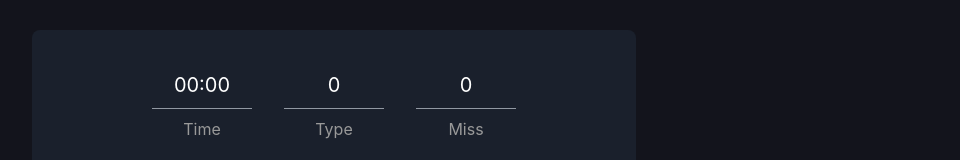
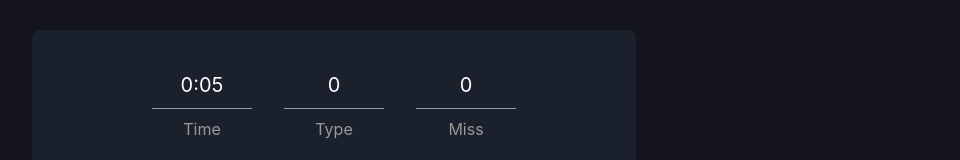
Before and after one commit to tojimasan/typing-game, a React (Create React App) app: page / in a window 1280 px wide. Shown: the part 364-524 px from the top of the page, without its empty margins (306-1266 px from the left). Built offline with nearby package versions, Linux system fonts and the light colour scheme.

Commit message:
#4 ゲーム時間を追加

```diff
--- a/src/components/GradePanel.jsx
+++ b/src/components/GradePanel.jsx
@@ -1,4 +1,5 @@
 import { VStack, HStack, Divider } from "@chakra-ui/react";
+import { useTimeContext } from "../hooks/useTimeContext";
 
 const grade = (score, heading) => {
   return (
@@ -11,6 +12,13 @@ const grade = (score, heading) => {
 };
 
 export const GradePanel = ({ typeCount, errorCount }) => {
+  const { time } = useTimeContext();
+  const hour = Math.floor(time / 3600);
+  const minutes = Math.floor(time / 60);
+  const seconds = time % 60 < 10 ? `0${time % 60}` : time % 60;
+  const timeString =
+    hour > 0 ? `${hour}:${minutes}:${seconds}` : `${minutes}:${seconds}`;
+
   return (
     <HStack
       color="white"
@@ -20,7 +28,7 @@ export const GradePanel = ({ typeCount, errorCount }) => {
       borderRadius="8px"
       gap={8}
     >
-      {grade("00:00", "Time")}
+      {grade(timeString, "Time")}
       {grade(typeCount, "Type")}
       {grade(errorCount, "Miss")}
     </HStack>
--- /dev/null
+++ b/src/hooks/useInterval.jsx
@@ -0,0 +1,8 @@
+import { useEffect } from "react";
+
+export const useInterval = (onUpdate) => {
+  useEffect(() => {
+    const timerId = setInterval(() => onUpdate(), 1000);
+    return () => clearInterval(timerId);
+  });
+};
--- /dev/null
+++ b/src/hooks/useTimeContext.jsx
@@ -0,0 +1,7 @@
+import { useContext } from "react";
+import { TimeContext } from "../providers/TimeProvider";
+
+export const useTimeContext = () => {
+  const time = useContext(TimeContext);
+  return time;
+};
--- a/src/providers/AppProvider.jsx
+++ b/src/providers/AppProvider.jsx
@@ -1,5 +1,10 @@
 import { ProblemProvider } from "./ProblemProvider";
+import { TimeProvider } from "./TimeProvider";
 
 export const AppProvider = ({ children }) => {
-  return <ProblemProvider>{children}</ProblemProvider>;
+  return (
+    <ProblemProvider>
+      <TimeProvider>{children}</TimeProvider>
+    </ProblemProvider>
+  );
 };
--- /dev/null
+++ b/src/providers/TimeProvider.jsx
@@ -0,0 +1,21 @@
+import { createContext, useState } from "react";
+import { useInterval } from "../hooks/useInterval";
+
+const TimeContext = createContext(0);
+
+const TimeProvider = ({ children }) => {
+  const [time, setTime] = useState(0);
+  useInterval(() => setTime((prev) => prev + 1));
+
+  const providerValue = {
+    time,
+  };
+
+  return (
+    <TimeContext.Provider value={providerValue}>
+      {children}
+    </TimeContext.Provider>
+  );
+};
+
+export { TimeContext, TimeProvider };
```
